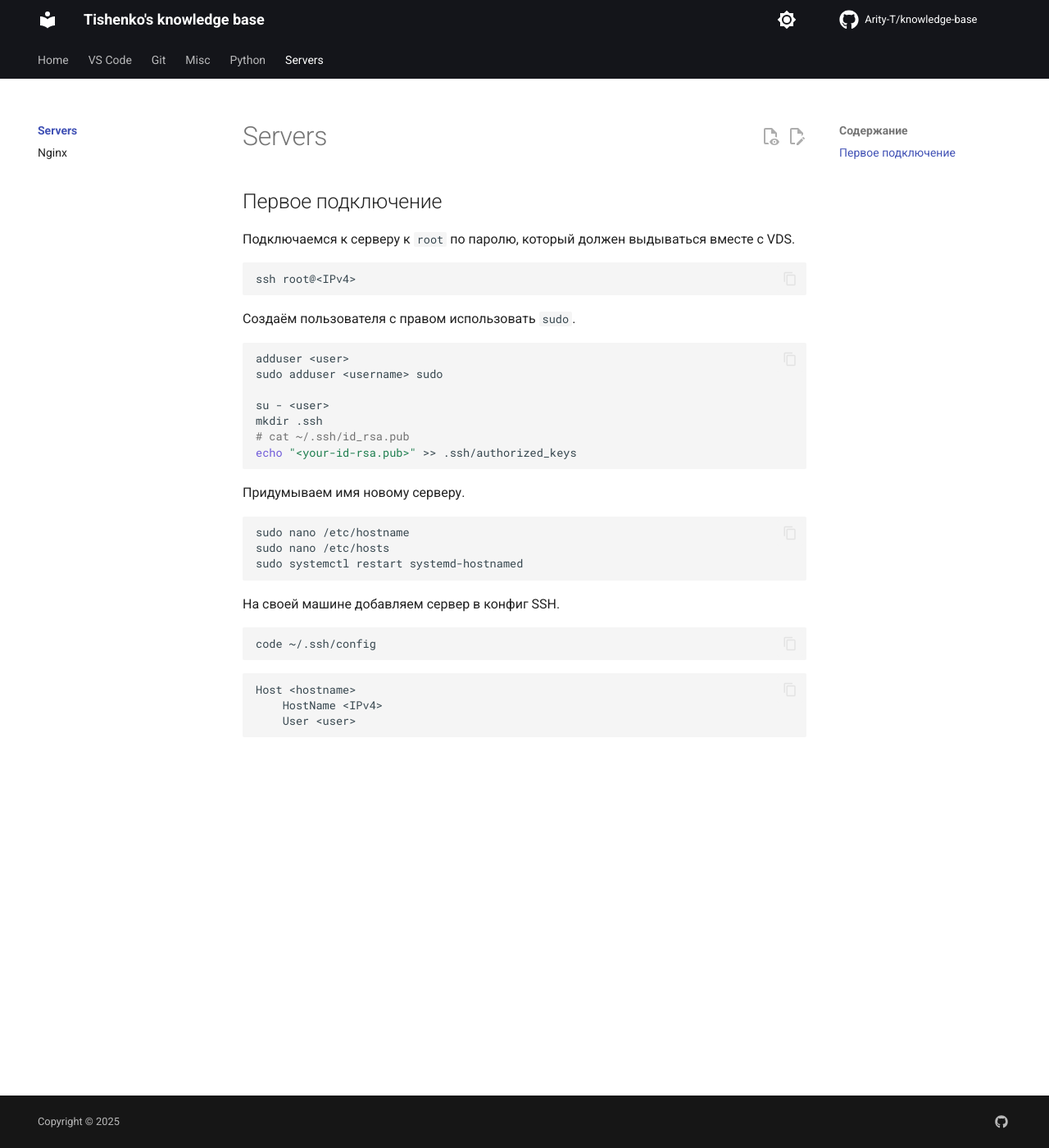
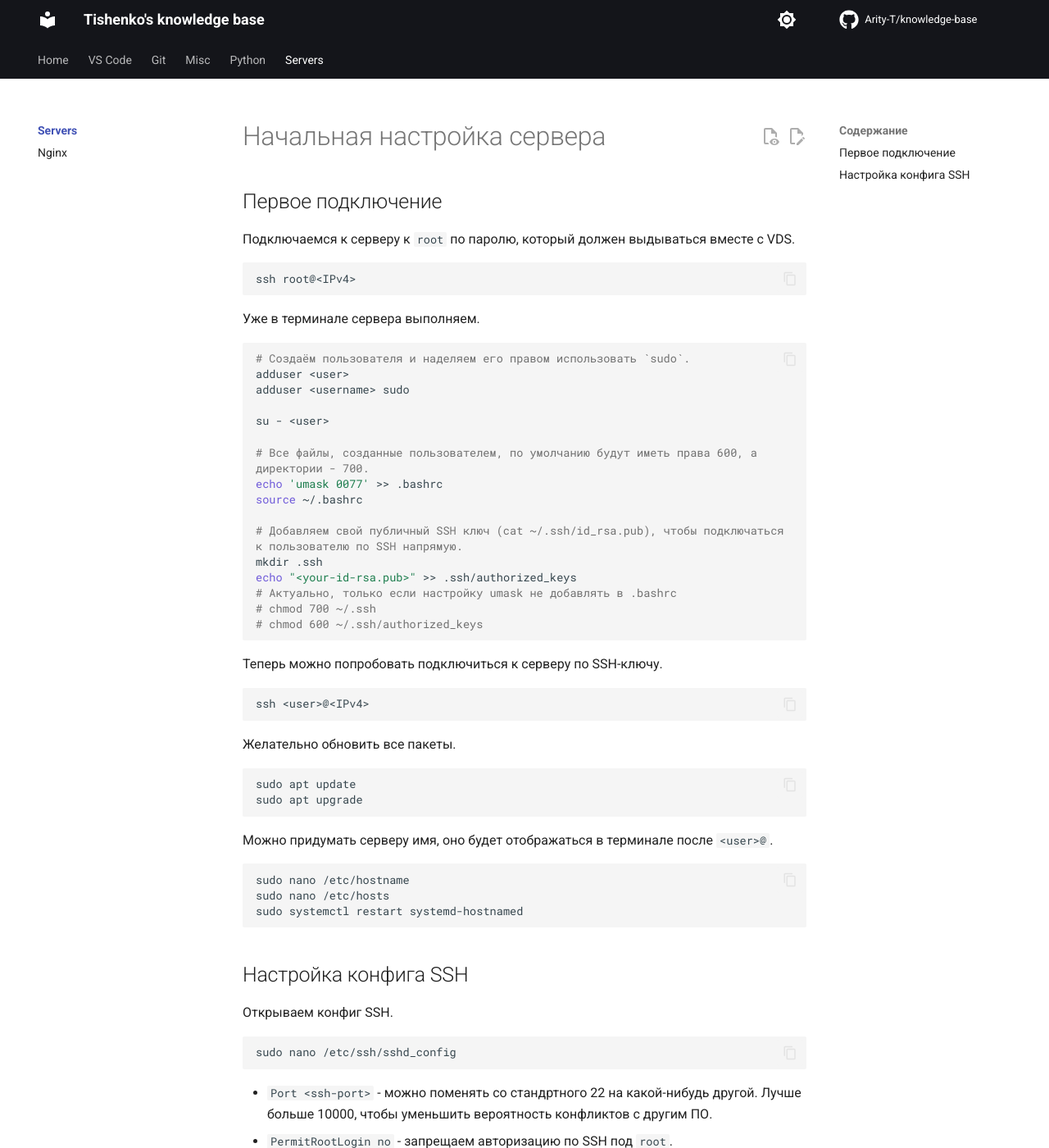
Before and after one commit to Arity-T/knowledge-base, an MkDocs documentation site: the page built from docs/servers/index.md, in a window 1280 px wide and 1400 px high. Shown: the whole window at 82% size. Built offline with MkDocs 1.6.1 and Material for MkDocs 9.7.7, drawn with Linux system fonts in a browser that asks for light colours; comment, search, counter and statistics services are not loaded; some of the changed text lies outside the part shown.

Commit message:
Настройка сервера

````diff
--- a/docs/servers/index.md
+++ b/docs/servers/index.md
@@ -1,38 +1,81 @@
-# Servers
+# Начальная настройка сервера
 
 ## Первое подключение
-
 Подключаемся к серверу к `root` по паролю, который должен выдываться вместе с VDS.
 ```sh
 ssh root@<IPv4>
 ```
 
-Создаём пользователя с правом использовать `sudo`.
-```sh
+Уже в терминале сервера выполняем.
+```sh { .code-wrap }
+# Создаём пользователя и наделяем его правом использовать `sudo`.
 adduser <user>
-sudo adduser <username> sudo
+adduser <username> sudo
 
 su - <user>
+
+# Все файлы, созданные пользователем, по умолчанию будут иметь права 600, а директории - 700.
+echo 'umask 0077' >> .bashrc
+source ~/.bashrc
+
+# Добавляем свой публичный SSH ключ (cat ~/.ssh/id_rsa.pub), чтобы подключаться к пользователю по SSH напрямую.
 mkdir .ssh
-# cat ~/.ssh/id_rsa.pub
 echo "<your-id-rsa.pub>" >> .ssh/authorized_keys
+# Актуально, только если настройку umask не добавлять в .bashrc
+# chmod 700 ~/.ssh
+# chmod 600 ~/.ssh/authorized_keys
 ```
 
-Придумываем имя новому серверу.
+Теперь можно попробовать подключиться к серверу по SSH-ключу.
+```sh
+ssh <user>@<IPv4>
+```
+
+Желательно обновить все пакеты.
+```sh
+sudo apt update
+sudo apt upgrade
+```
+
+Можно придумать серверу имя, оно будет отображаться в терминале после `<user>@`.
 ```sh
 sudo nano /etc/hostname
 sudo nano /etc/hosts
 sudo systemctl restart systemd-hostnamed
 ```
 
+
+## Настройка конфига SSH
+Открываем конфиг SSH.
+```sh
+sudo nano /etc/ssh/sshd_config
+```
+
+ - `Port <ssh-port>` - можно поменять со стандртного 22 на какой-нибудь другой. Лучше больше 10000, чтобы уменьшить вероятность конфликтов с другим ПО.
+ - `PermitRootLogin no` - запрещаем авторизацию по SSH под `root`.
+ - `PasswordAuthentication no` - запрещаем авторизацию по SSH по паролю.
+
+??? question "А что будет, если потерять SSH-ключ?"
+
+    Обычно хостинг предоставляет доступ к `VNC` или другие методы подключения к серверу, которые не требуют подключения по SSH. Однако в таком случае будет необходим доступ к личному кабинету хостинга.
+
+
 На своей машине добавляем сервер в конфиг SSH.
 
 ```sh
+# На Windows надо будет нажать на Tab, чтобы раскрыть `~`.
+# code - VS Code
 code ~/.ssh/config
 ```
 
 ```
-Host <hostname>
+Host <host>
     HostName <IPv4>
     User <user>
+    Port <ssh-port>
 ```
+
+Можно проверить, что подключение проходит без ошибок
+```sh
+ssh <host>
+```
````
